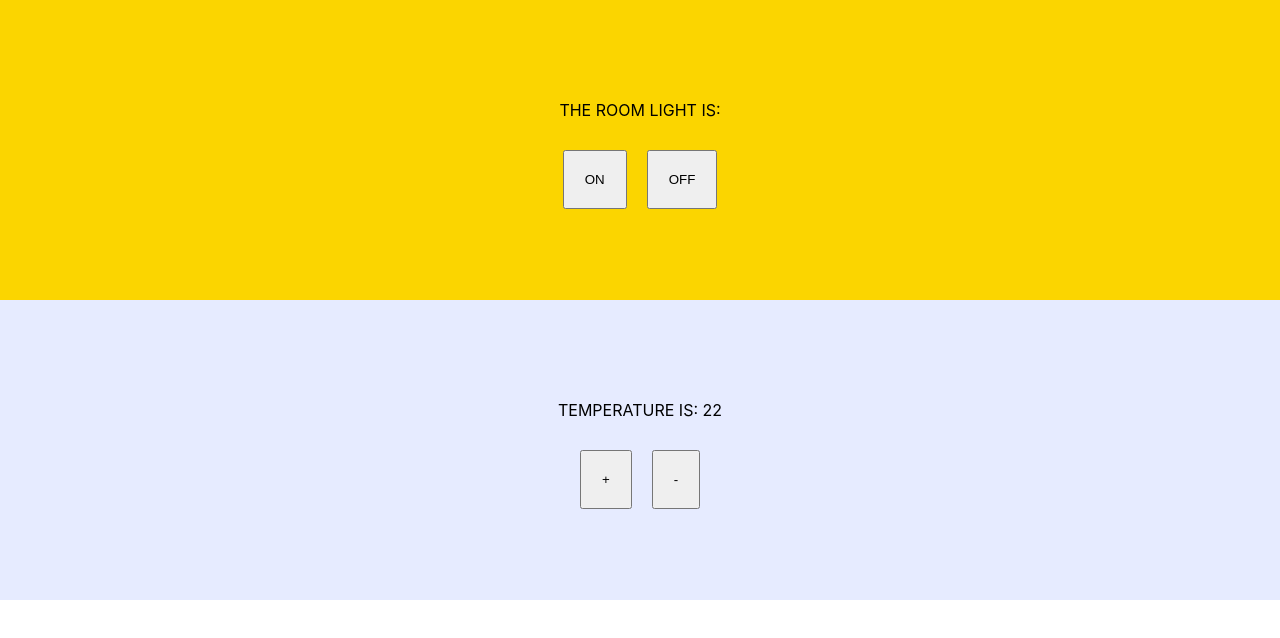
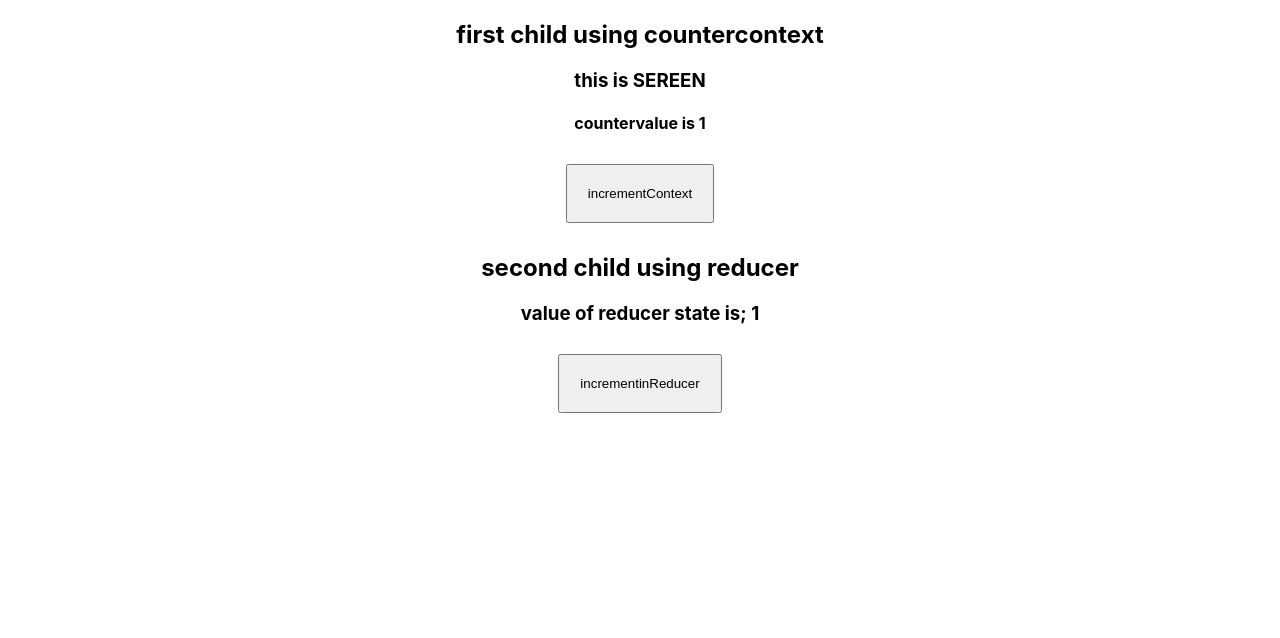
Before and after one commit to sereensaud/myreact, a React (Create React App) app: page / in a window 1280 px wide. Shown: the top 638 px of the page. Built offline with nearby package versions, Linux system fonts and the light colour scheme.

Commit message:
contectAPI

```diff
--- a/src/App.js
+++ b/src/App.js
@@ -1,50 +1,23 @@
 import React, {useState} from 'react';
 import './App.css';
+import Parent from './Parent';
+import CounterContext from './CounterContext';
 
 
-function App() {
 
-   const [light, setLight]  = useState(true);
-   const [temp, setTemp]  = useState(22);
+function App()
+{
+   // for updating parents state we are doing this using hooks useState
+   let  countState = useState(1) //array do cheezon ki ab 1 krdia to counter yehi se start hoga
+  // let [count, setCount] = useState(25) // ye same ha upar wale se wo ik array ban gai hai
 
-
-return(
+   return(
+   <CounterContext.Provider value={countState} > {/*ab value 25 dega */}
 <div>
-   <div  className =  {light? "on": "off"} >
-          THE ROOM LIGHT IS:
-          <br></br>
-          <br></br>
-          <button onClick={
-             ()=>{
-             setLight(true);            }
-         }>ON</button>
-
-
-         <button onClick={
-             ()=>{
-             setLight(false);            }
-         }>OFF</button>
-
-   </div>
-
-   <div class = "temp">
-          TEMPERATURE IS: {temp}
-          <br></br>
-          <br></br>
-          <button onClick={
-             ()=>{
-             setTemp(temp+1);            }
-         }>+</button>
-
-
-         <button onClick={
-             ()=>{
-             setTemp(temp-1);            }
-         }>-</button>
-
-   </div>
+<Parent  />
 </div>
-   )
+</CounterContext.Provider> // umbrealla bna dia upar default value bhi dedi..
+   );
 }
 
 export default App;
--- /dev/null
+++ b/src/Child.js
@@ -0,0 +1,18 @@
+import React,{useContext} from 'react';
+import CounterContext from './CounterContext';
+
+
+const Child = (props) => {
+
+    let counterValue = useContext(CounterContext)
+    console.log(counterValue) //10 milegi
+    return(
+        <div>
+            <h2>first child using countercontext</h2>
+            <h3>this is {props.name} </h3>
+            <h4>countervalue is {counterValue[0]}</h4> {/*  now hum first index derhe ...default value he 10*/}
+            <button onClick={() => {counterValue[1](++counterValue[0])}}>incrementContext</button>
+        </div>
+    )
+}
+export default Child;
--- /dev/null
+++ b/src/CounterContext.js
@@ -0,0 +1,7 @@
+import React, { createContext} from 'react'; // hook used
+
+const CounterContext = createContext(0)         // IT TAKES TWO ARGUMENTS and WE HAVE IMPORT HERE WE CAN ALSO DO IT LIKE React.createContext
+
+
+
+export default CounterContext;
--- /dev/null
+++ b/src/CounterReducer.js
@@ -0,0 +1,10 @@
+
+const counterReducer = (state, action) =>
+{
+    switch (action)
+    {
+     case 'INCREMENT':
+         return state + 1
+    }
+}
+export default counterReducer;
--- /dev/null
+++ b/src/MediaQuery.js
@@ -0,0 +1,2 @@
+import React from 'react'
+import ReactDOM from 'react-dom'
--- /dev/null
+++ b/src/Parent.js
@@ -0,0 +1,14 @@
+import React from 'react';
+import Child from './Child';
+import Child2 from './child2';
+
+ const Parent = (props) => // CONST BECAUSE IT A SUNC ALREADY MENTIONED BY () =>
+ {
+   return(
+       <div>
+       <Child name="SEREEN" />
+       <Child2/>
+       </div>
+   )
+ }
+ export default Parent;
--- /dev/null
+++ b/src/child2.js
@@ -0,0 +1,15 @@
+import React, {useReducer} from 'react';
+import counterReducer from './CounterReducer';
+const Child2 = () =>
+{
+    let [state, dispatch] = useReducer(counterReducer,1) // call the reducer her on this hook
+    return(
+        <div>
+            <h2>second child using reducer</h2>
+            <h3>value of reducer state is; {state}</h3>
+           <button onClick={()=>dispatch('INCREMENT')}
+           >incrementinReducer</button>
+        </div>
+    )
+}
+export default Child2;
--- a/src/index.css
+++ b/src/index.css
@@ -12,6 +12,3 @@ code {
   font-family: source-code-pro, Menlo, Monaco, Consolas, 'Courier New',
     monospace;
 }
-.div1{
-
-}
```
Also changed, not shown: src/dinner.js (+38 -0 lines), map.png (added).
